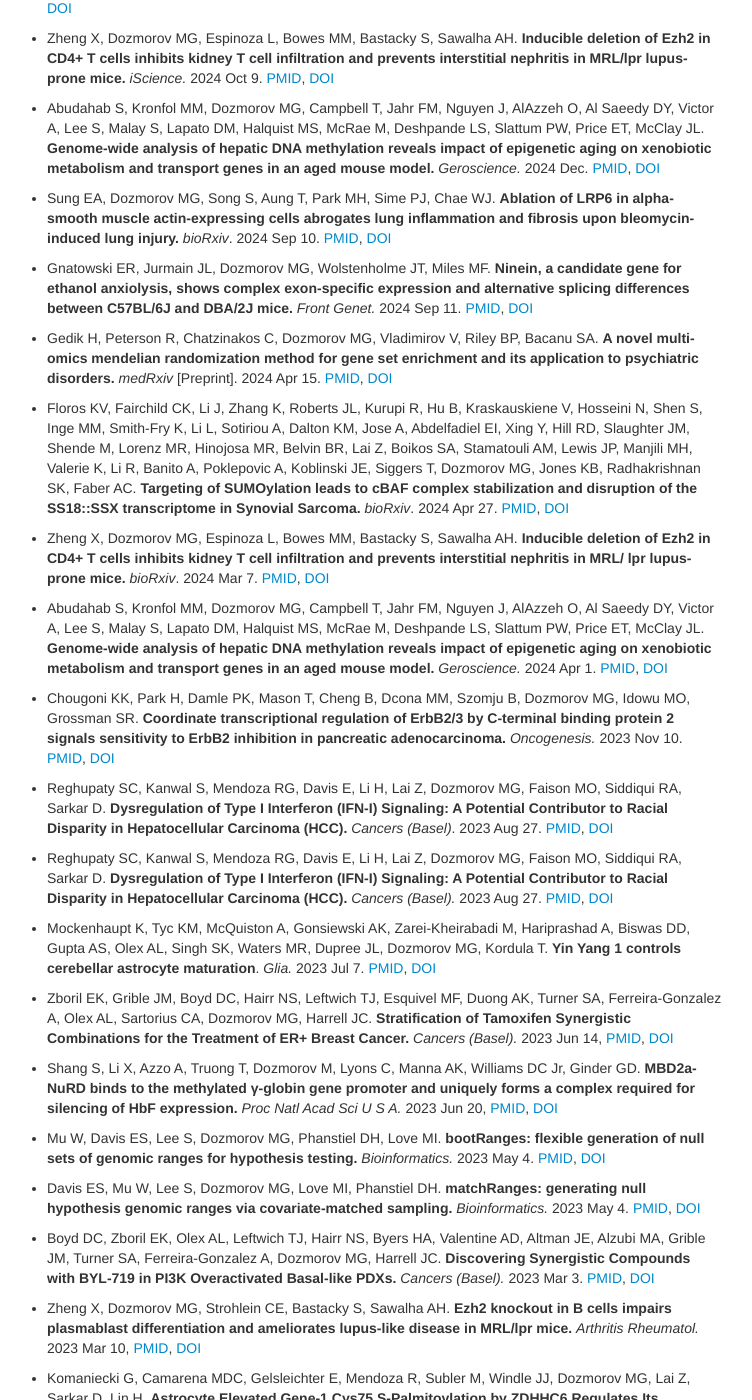
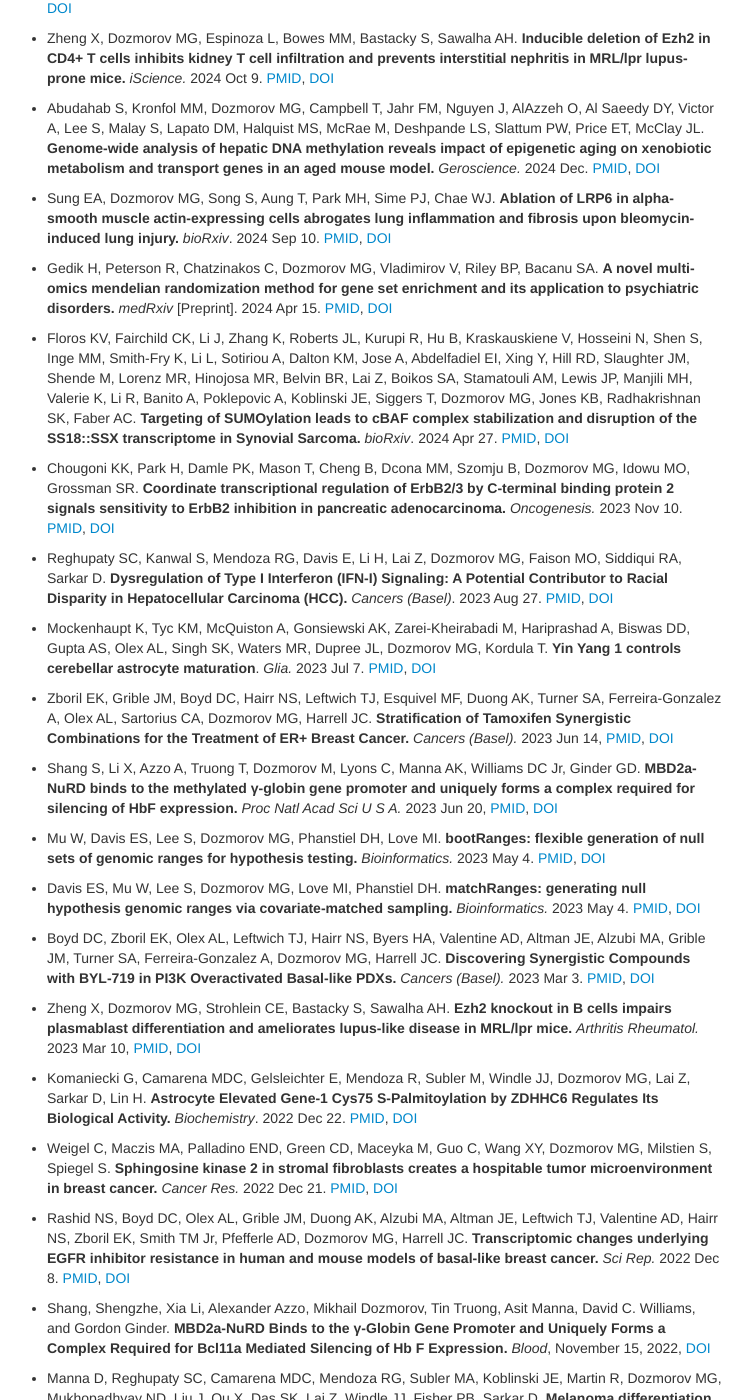
Before and after one commit to dozmorovlab/dozmorovlab.github.io, a Jekyll site: the page built from 02-pubs.md, in a window 1280 px wide and 1400 px high, scrolled down 3744 px. Shown: the whole window, without its empty margins (268-1020 px from the left). Built offline with Jekyll 4.4.1, drawn with Linux system fonts in a browser that asks for light colours; comment, search, counter and statistics services are not loaded.

Commit message:
Remove duplicates

```diff
--- a/02-pubs.md
+++ b/02-pubs.md
@@ -132,21 +132,13 @@ permalink: "publications.html"
 
 - Sung EA, Dozmorov MG, Song S, Aung T, Park MH, Sime PJ, Chae WJ. **Ablation of LRP6 in alpha-smooth muscle actin-expressing cells abrogates lung inflammation and fibrosis upon bleomycin-induced lung injury.** _bioRxiv_. 2024 Sep 10. [PMID](https://www.ncbi.nlm.nih.gov/pubmed/39314349), [DOI](https://doi.org/10.1101/2024.09.05.611327) <span data-badge-type="4" data-doi="10.1101/2024.09.05.611327" data-hide-no-mentions="true" class="altmetric-embed"> </span>
 
-- Gnatowski ER, Jurmain JL, Dozmorov MG, Wolstenholme JT, Miles MF. **Ninein, a candidate gene for ethanol anxiolysis, shows complex exon-specific expression and alternative splicing differences between C57BL/6J and DBA/2J mice.** _Front Genet._ 2024 Sep 11. [PMID](https://www.ncbi.nlm.nih.gov/pubmed/39323865), [DOI](https://doi.org/10.3389/fgene.2024.1455616) <span data-badge-type="4" data-doi="10.3389/fgene.2024.1455616" data-hide-no-mentions="true" class="altmetric-embed"> </span>
-
 - Gedik H, Peterson R, Chatzinakos C, Dozmorov MG, Vladimirov V, Riley BP, Bacanu SA. **A novel multi-omics mendelian randomization method for gene set enrichment and its application to psychiatric disorders.** _medRxiv_ [Preprint]. 2024 Apr 15. [PMID](https://www.ncbi.nlm.nih.gov/pubmed/38699366), [DOI](https://doi.org/10.1101/2024.04.14.243058111) <span data-badge-type="4" data-doi="10.1101/2024.04.14.24305811" data-hide-no-mentions="true" class="altmetric-embed"> </span>
 
 - Floros KV, Fairchild CK, Li J, Zhang K, Roberts JL, Kurupi R, Hu B, Kraskauskiene V, Hosseini N, Shen S, Inge MM, Smith-Fry K, Li L, Sotiriou A, Dalton KM, Jose A, Abdelfadiel EI, Xing Y, Hill RD, Slaughter JM, Shende M, Lorenz MR, Hinojosa MR, Belvin BR, Lai Z, Boikos SA, Stamatouli AM, Lewis JP, Manjili MH, Valerie K, Li R, Banito A, Poklepovic A, Koblinski JE, Siggers T, Dozmorov MG, Jones KB, Radhakrishnan SK, Faber AC. **Targeting of SUMOylation leads to cBAF complex stabilization and disruption of the SS18::SSX transcriptome in Synovial Sarcoma.** _bioRxiv_. 2024 Apr 27. [PMID](https://www.ncbi.nlm.nih.gov/pubmed/38712286), [DOI](https://doi.org/10.1101/2024.04.25.591023) <span data-badge-type="4" data-doi="10.1101/2024.04.25.591023" data-hide-no-mentions="true" class="altmetric-embed"> </span>
 
-- Zheng X, Dozmorov MG, Espinoza L, Bowes MM, Bastacky S, Sawalha AH. **Inducible deletion of Ezh2 in CD4+ T cells inhibits kidney T cell infiltration and prevents interstitial nephritis in MRL/ lpr lupus-prone mice.** _bioRxiv_. 2024 Mar 7. [PMID](https://www.ncbi.nlm.nih.gov/pubmed/38496595), [DOI](https://doi.org/10.1101/2024.03.04.583401) <span data-badge-type="4" data-doi="10.1101/2024.03.04.583401" data-hide-no-mentions="true" class="altmetric-embed"> </span>
-
-- Abudahab S, Kronfol MM, Dozmorov MG, Campbell T, Jahr FM, Nguyen J, AlAzzeh O, Al Saeedy DY, Victor A, Lee S, Malay S, Lapato DM, Halquist MS, McRae M, Deshpande LS, Slattum PW, Price ET, McClay JL. **Genome-wide analysis of hepatic DNA methylation reveals impact of epigenetic aging on xenobiotic metabolism and transport genes in an aged mouse model.** _Geroscience._ 2024 Apr 1. [PMID](https://www.ncbi.nlm.nih.gov/pubmed/38558216), [DOI](https://doi.org/10.1007/s11357-024-01137-9) <span data-badge-type="4" data-doi="10.1007/s11357-024-01137-9" data-hide-no-mentions="true" class="altmetric-embed"> </span>
-
 - Chougoni KK, Park H, Damle PK, Mason T, Cheng B, Dcona MM, Szomju B, Dozmorov MG, Idowu MO, Grossman SR. **Coordinate transcriptional regulation of ErbB2/3 by C-terminal binding protein 2 signals sensitivity to ErbB2 inhibition in pancreatic adenocarcinoma.** _Oncogenesis._ 2023 Nov 10. [PMID](https://www.ncbi.nlm.nih.gov/pubmed/37949862), [DOI](https://doi.org/10.1038/s41389-023-00498-8) <span data-badge-type="4" data-doi="10.1038/s41389-023-00498-8" data-hide-no-mentions="true" class="altmetric-embed"> </span>
 
 - Reghupaty SC, Kanwal S, Mendoza RG, Davis E, Li H, Lai Z, Dozmorov MG, Faison MO, Siddiqui RA, Sarkar D. **Dysregulation of Type I Interferon (IFN-I) Signaling: A Potential Contributor to Racial Disparity in Hepatocellular Carcinoma (HCC).** _Cancers (Basel)_. 2023 Aug 27. [PMID](https://www.ncbi.nlm.nih.gov/pubmed/37686559), [DOI](https://doi.org/10.3390/cancers15174283) <span data-badge-type="4" data-doi="10.3390/cancers15174283" data-hide-no-mentions="true" class="altmetric-embed"> </span>
-
-- Reghupaty SC, Kanwal S, Mendoza RG, Davis E, Li H, Lai Z, Dozmorov MG, Faison MO, Siddiqui RA, Sarkar D. **Dysregulation of Type I Interferon (IFN-I) Signaling: A Potential Contributor to Racial Disparity in Hepatocellular Carcinoma (HCC).** _Cancers (Basel)._ 2023 Aug 27. [PMID](https://www.ncbi.nlm.nih.gov/pubmed/37686559), [DOI](https://doi.org/10.3390/cancers15174283) <span data-badge-type="4" data-doi="10.3390/cancers15174283" data-hide-no-mentions="true" class="altmetric-embed"> </span>
 
 - Mockenhaupt K, Tyc KM, McQuiston A, Gonsiewski AK, Zarei-Kheirabadi M, Hariprashad A, Biswas DD, Gupta AS, Olex AL, Singh SK, Waters MR, Dupree JL, Dozmorov MG, Kordula T. **Yin Yang 1 controls cerebellar astrocyte maturation**. _Glia._ 2023 Jul 7. [PMID](https://www.ncbi.nlm.nih.gov/pubmed/37417428), [DOI](https://doi.org/10.1002/glia.24434) <span data-badge-type="4" data-doi="10.1002/glia.24434" data-hide-no-mentions="true" class="altmetric-embed"> </span>
 
```
